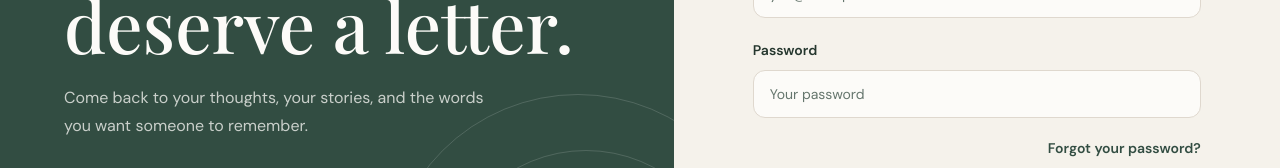
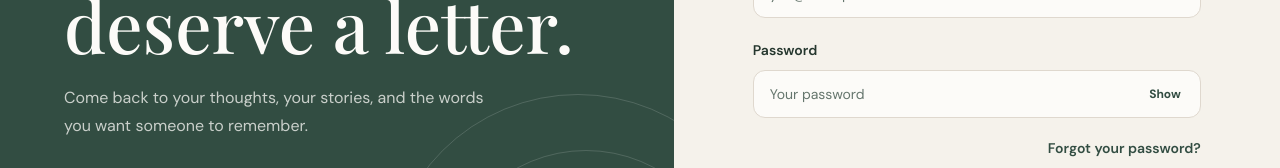
Before and after one commit to donnelsimbajon-design/SendtheLetter_System, a React (Vite) app in the folder Note_letter/: page /login in a window 1280 px wide. Shown: the part 402-570 px from the top of the page. Built offline with nearby package versions, Linux system fonts and the light colour scheme; no server answers.

Commit message:
Offer accessible text-only password visibility controls

```diff
--- a/Note_letter/src/Pages/Login.tsx
+++ b/Note_letter/src/Pages/Login.tsx
@@ -20,6 +20,7 @@ const Login = () => {
   const login = useAuthStore((state) => state.login);
   const [email, setEmail] = useState('');
   const [password, setPassword] = useState('');
+  const [showPassword, setShowPassword] = useState(false);
   const [error, setError] = useState('');
   const [loading, setLoading] = useState(false);
 
@@ -58,7 +59,7 @@ const Login = () => {
           {error && <div role="alert" className="mt-6 rounded-2xl border border-destructive/20 bg-destructive/10 p-3 text-sm text-destructive">{error}</div>}
           <form onSubmit={handleSubmit} className="mt-8 space-y-5">
             <div className="space-y-2"><label htmlFor="email" className="text-sm font-semibold">Email address</label><div className="relative"><Input id="email" type="email" autoComplete="email" required value={email} onChange={(event)=>setEmail(event.target.value)} placeholder="you@example.com" className="h-12 rounded-xl bg-card px-4"/></div></div>
-            <div className="space-y-2"><label htmlFor="password" className="text-sm font-semibold">Password</label><div className="relative"><Input id="password" type="password" autoComplete="current-password" required value={password} onChange={(event)=>setPassword(event.target.value)} placeholder="Your password" className="h-12 rounded-xl bg-card px-4"/></div></div>
+            <div className="space-y-2"><label htmlFor="password" className="text-sm font-semibold">Password</label><div className="relative"><Input id="password" type={showPassword ? "text" : "password"} autoComplete="current-password" required value={password} onChange={(event)=>setPassword(event.target.value)} placeholder="Your password" className="h-12 rounded-xl bg-card px-4 pr-20"/><button type="button" aria-label={showPassword ? "Hide password" : "Show password"} aria-pressed={showPassword} onClick={() => setShowPassword(current => !current)} className="absolute right-2 top-1/2 -translate-y-1/2 rounded-lg px-3 py-2 text-xs font-bold text-primary hover:bg-muted">{showPassword ? "Hide" : "Show"}</button></div></div>
             <div className="text-right text-sm"><Link to="/forgot-password" className="font-semibold text-primary hover:underline">Forgot your password?</Link></div>
             <Button type="submit" disabled={loading} className="h-12 w-full rounded-xl text-sm font-semibold">{loading?'Signing you in...':'Sign in'}</Button>
           </form>
```
